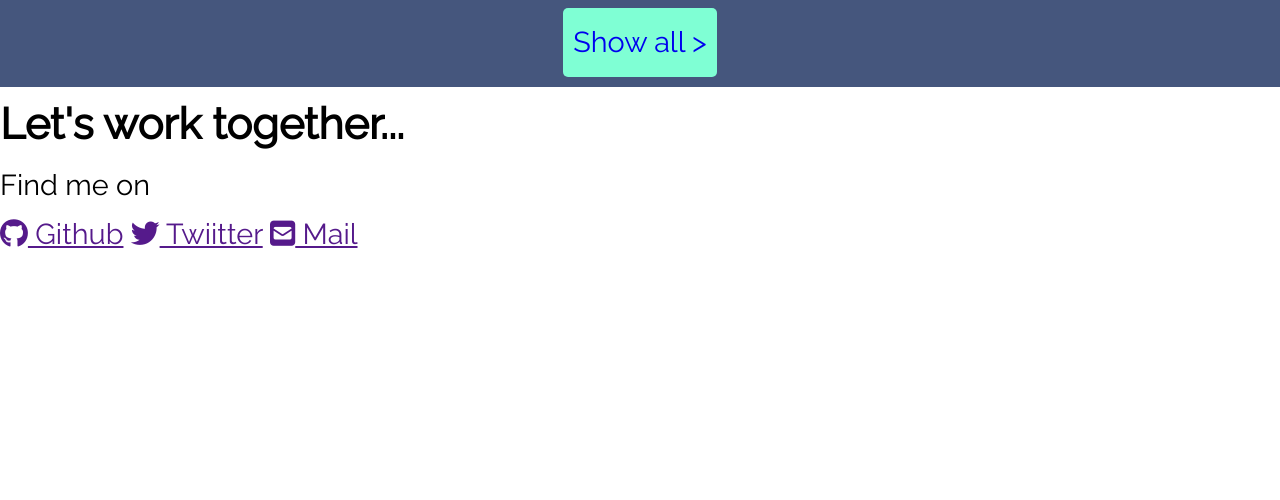
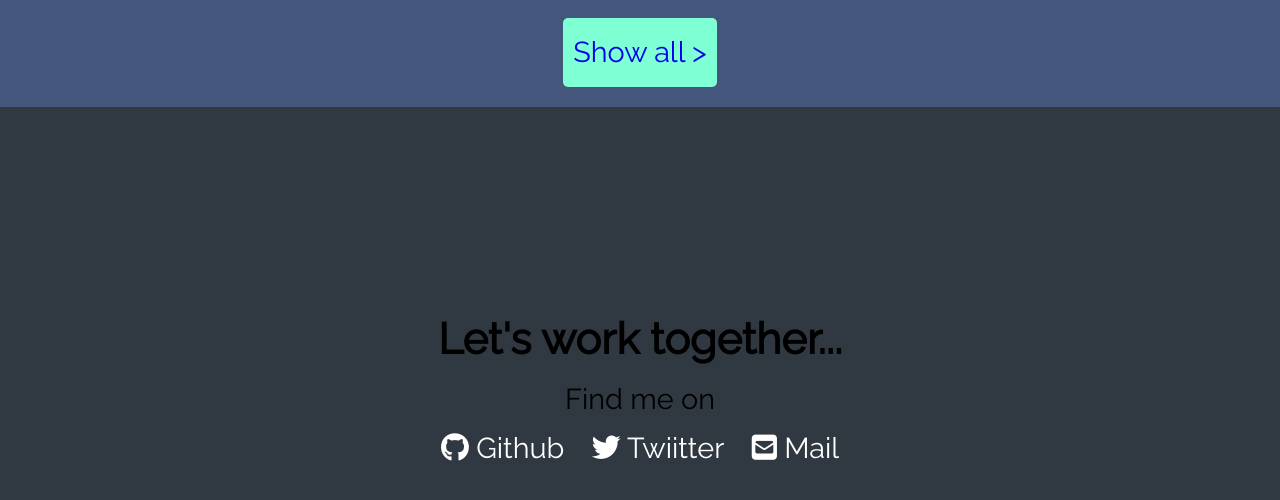
Before and after one commit to kongallis/personal-portfolio-page, a plain HTML site: page index.html in a window 1280 px wide. Shown: the part 1600-2100 px from the top of the page. Before the commit the page ends 1859 px from the top, so only its background shows below. Drawn offline with Linux system fonts and the light colour scheme.

Commit message:
Fixed the style in the contact section

```diff
--- a/style.css
+++ b/style.css
@@ -57,6 +57,7 @@ ul a {
   display: flex;
   flex-direction: column;
   align-items: center;
+  padding: 10px;
 }
 
 .list-of-projects {
@@ -76,6 +77,7 @@ ul a {
 
 .project h4 {
   background-color: #be3144;
+  color: white;
   border-radius: 5px;
   width: 500px;
   margin: auto;
@@ -102,3 +104,19 @@ img {
 #projects a {
   text-decoration: none;
 }
+
+#contact {
+  display: flex;
+  flex-direction: column;
+  align-items: center;
+  justify-content: center;
+  text-align: center;
+  height: 70vh;
+  background-color: #303841;
+}
+
+#contact a {
+  color: white;
+  margin: 10px;
+  text-decoration: none;
+}
```
